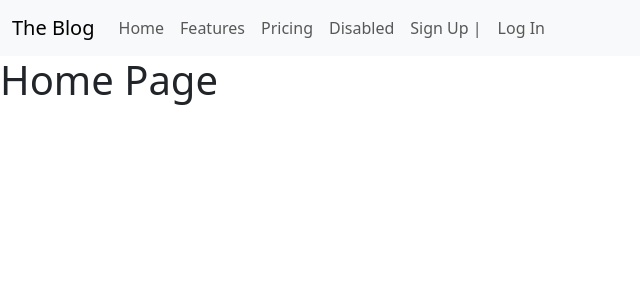
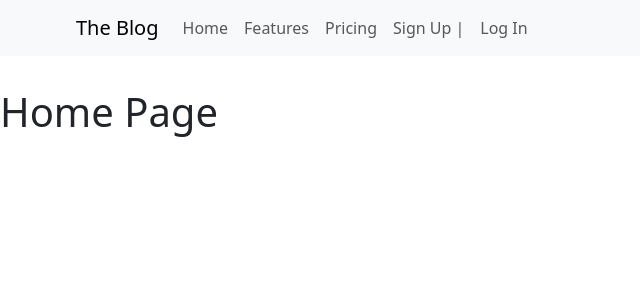
Before and after one commit to s4rmier/fsdi112-113-blog, a Django app: page / in a window 1280 px wide. Shown: the top 300 px of the page, without its empty margins (0-640 px from the left). Run offline with Django 4.2, Linux system fonts and the light colour scheme.

Commit message:
init scss

```diff
--- a/config/settings.py
+++ b/config/settings.py
@@ -119,6 +119,7 @@ USE_TZ = True
 # https://docs.djangoproject.com/en/4.2/howto/static-files/
 
 STATIC_URL = 'static/'
+STATICFILES_DIRS = [str(BASE_DIR.joinpath("static"))]
 
 # Default primary key field type
 # https://docs.djangoproject.com/en/4.2/ref/settings/#default-auto-field
--- /dev/null
+++ b/static/css/base.css
@@ -0,0 +1,9 @@
+.container {
+  width: 90%;
+  max-width: 1600px;
+  margin: 0 auto;
+}
+
+main {
+  padding: 2rem 0rem;
+}/*# sourceMappingURL=base.css.map */
--- /dev/null
+++ b/static/css/base.scss
@@ -0,0 +1,9 @@
+.container {
+    width: 90%;
+    max-width: 1600px;
+    margin: 0 auto;
+}
+
+main {
+    padding: 2rem 0rem;
+}
--- a/templates/base.html
+++ b/templates/base.html
@@ -8,10 +8,13 @@
     <link
     href="https://cdn.jsdelivr.net/npm/bootstrap@5.3.1/dist/css/bootstrap.min.css" rel="stylesheet"
     integrity="sha384-4bw+/aepP/YC94hEpVNVgiZdgIC5+VKNBQNGCHeKRQN+PtmoHDEXuppvnDJzQIu9" crossorigin="anonymous">
+
+    {% load static %}
+    <link rel="stylesheet" href="{% static 'css/base.css' %}">
 </head>
 <body>
     <nav class="navbar navbar-expand-lg bg-body-tertiary">
-        <div class="container-fluid">
+        <div class="container container-fluid">
           <a class="navbar-brand" href="#">The Blog</a>
           <button class="navbar-toggler" type="button" data-bs-toggle="collapse" data-bs-target="#navbarNav" aria-controls="navbarNav" aria-expanded="false" aria-label="Toggle navigation">
             <span class="navbar-toggler-icon"></span>
@@ -27,9 +30,6 @@
               <li class="nav-item">
                 <a class="nav-link" href="#">Pricing</a>
               </li>
-              <li class="nav-item">
-                <a class="nav-link">Disabled</a>
-              </li>
               {% if user.is_authenticated %}
                 <a class="nav-link" href="{% url 'logout' %}">Log Out</a>
               {% else %}
@@ -41,8 +41,10 @@
         </div>
       </nav>
 
-    {% block content %}
-    {% endblock content %}
+    <main>
+      {% block content %}
+      {% endblock content %}
+    </main>
 
     <script
     src="https://cdn.jsdelivr.net/npm/bootstrap@5.3.1/dist/js/bootstrap.bundle.min.js"  integrity="sha384-HwwvtgBNo3bZJJLYd8oVXjrBZt8cqVSpeBNS5n7C8IVInixGAoxmnlMuBnhbgrkm"
```
Also changed, not shown: db.sqlite3, 1 other file.
